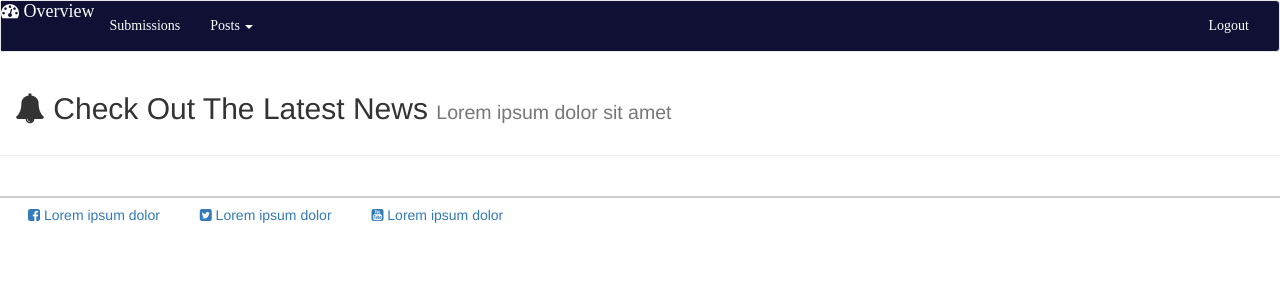
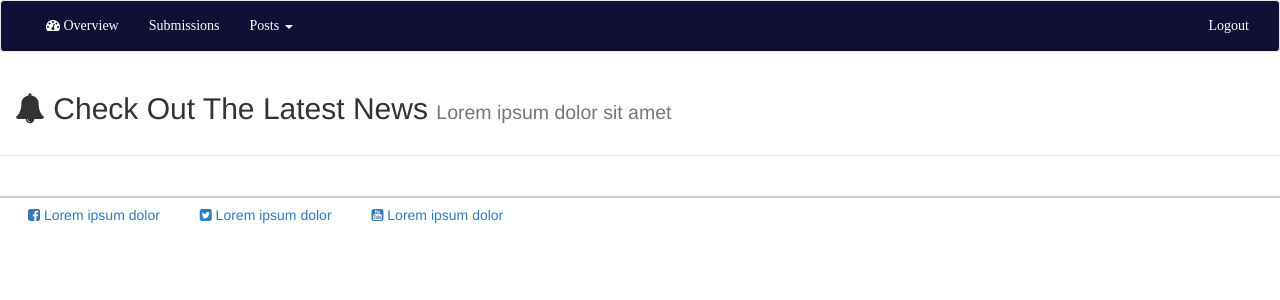
Before and after one commit to nikofernandez/ciICON, a CodeIgniter app: page /ciICON/index.php/news/index in a window 1280 px wide. Shown: the top 300 px of the page. Run offline with CodeIgniter, Linux system fonts and the light colour scheme; the visitor is signed in with stand-in values (Sample User, id 1); data that the repository does not hold is empty; some libraries are stand-ins or nearby versions.

Commit message:
Moved Overview link to navbar-nav list

```diff
--- a/application/views/templates/header.php
+++ b/application/views/templates/header.php
@@ -44,7 +44,7 @@
           <?php endif; ?>
 
           <?php if($this->session->userdata('logged_in')) : ?>
-            <a class="navbar-brand" href="<?php echo base_url(); ?>dashboard/index"><span class="fa fa-dashboard"></span> Overview</a>
+
           <?php endif; ?>
         </div>
 
@@ -66,6 +66,7 @@
             <?php if($this->session->userdata('logged_in')) : ?>
               <!-- Admin View -->
               <ul class="nav navbar-nav">
+                <li><a href="<?php echo base_url(); ?>dashboard/index"><span class="fa fa-dashboard"></span> Overview</a></li>
                 <li><a href="<?php echo base_url(); ?>submissions/view">Submissions</a></li>
                 <li class="dropdown">
                   <a href="#" class="dropdown-toggle" data-toggle="dropdown" role="button" aria-expanded="false">Posts <span class="caret"></span></a>
```
